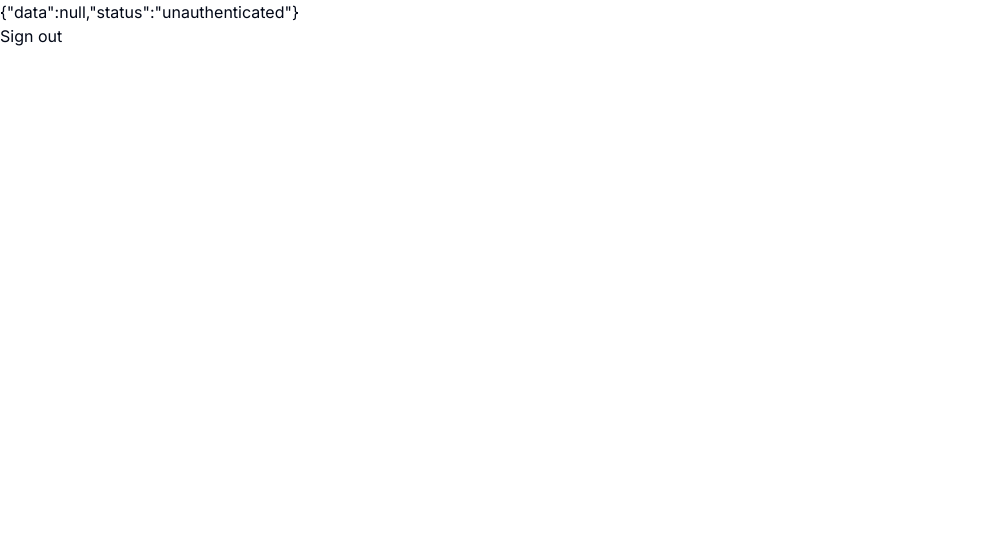
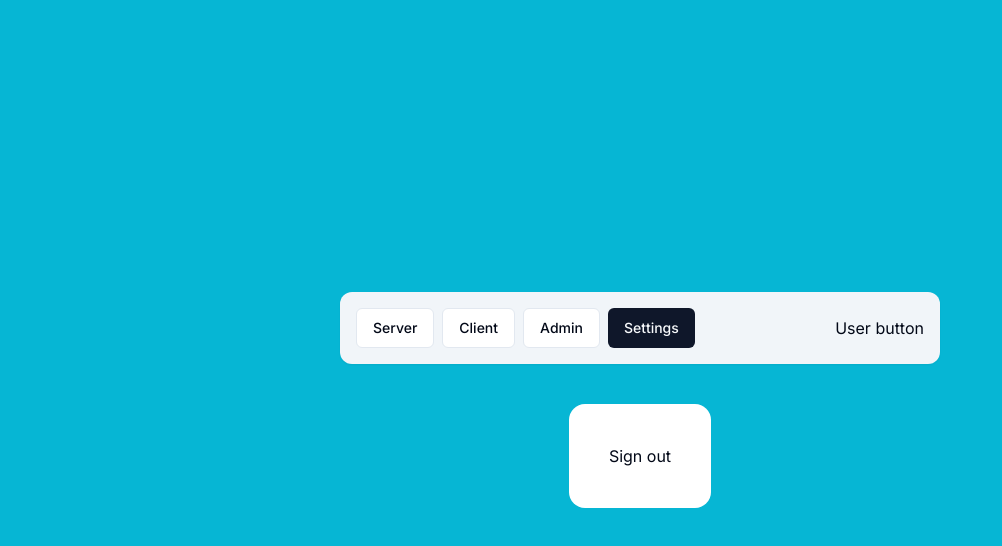
Before and after one commit to k1enttt/next-auth-v5, a Next.js app: page /settings in a window 1280 px wide. Shown: the top 546 px of the page, without its empty margins (0-1002 px from the left). Built offline with nearby package versions, Linux system fonts and the light colour scheme; no server answers.

Commit message:
Navbar component in setting page

```diff
--- /dev/null
+++ b/app/(protected)/_components/navbar.tsx
@@ -0,0 +1,39 @@
+"use client";
+import { usePathname } from "next/navigation";
+import Link from "next/link";
+
+import { Button } from "@/components/ui/button";
+
+export const Navbar = () => {
+  const pathname = usePathname();
+  return (
+    <nav className="bg-secondary p-4 rounded-xl flex gap-x-2 items-center justify-between w-[600px] shadow-sm">
+      <div className="flex gap-x-2">
+        <Button
+          variant={pathname === "/server" ? "default" : "outline"}
+          asChild
+        >
+          <Link href="/server">Server</Link>
+        </Button>
+        <Button
+          variant={pathname === "/client" ? "default" : "outline"}
+          asChild
+        >
+          <Link href="/client">Client</Link>
+        </Button>
+        <Button
+          variant={pathname === "/admin" ? "default" : "outline"}
+          asChild>
+          <Link href="/admin">Admin</Link>
+        </Button>
+        <Button
+          variant={pathname === "/settings" ? "default" : "outline"}
+          asChild
+        >
+          <Link href="/settings">Settings</Link>
+        </Button>
+      </div>
+      <p className="">User button</p>
+    </nav>
+  );
+};
--- /dev/null
+++ b/app/(protected)/layout.tsx
@@ -0,0 +1,16 @@
+import { Navbar } from "./_components/navbar";
+
+interface ProtectedLayoutProps {
+  children: React.ReactNode,
+}
+
+const ProtectedLayout = ({ children } : ProtectedLayoutProps) => {
+  return (
+    <div className="h-full flex flex-col gap-y-10 items-center justify-center bg-cyan-500">
+      <Navbar />
+      {children}
+    </div>
+   );
+}
+
+export default ProtectedLayout;
--- a/app/(protected)/settings/page.tsx
+++ b/app/(protected)/settings/page.tsx
@@ -1,17 +1,21 @@
 "use client";
 import { logout } from "@/actions/logout";
-import { useSession, signOut } from "next-auth/react";
+import { useCurrentUser } from "@/hooks/use-current-user";
+
 const SettingPage = () => {
-  const session = useSession();
+  const user = useCurrentUser();
 
   const onClick = () => {
     logout();
   };
   return (
     <div>
-      <div>{JSON.stringify(session)}</div>
+      {/* <div>{JSON.stringify(user)}</div> */}
 
-      <button onClick={onClick} type="submit">
+      <button
+        className="bg-white p-10 rounded-2xl"
+        onClick={onClick}
+        type="submit">
         Sign out
       </button>
     </div>
--- /dev/null
+++ b/hooks/use-current-user.ts
@@ -0,0 +1,7 @@
+import { useSession } from "next-auth/react"
+
+export const useCurrentUser = async () => {
+    const session = useSession();
+
+    return session.data?.user;
+}
```
